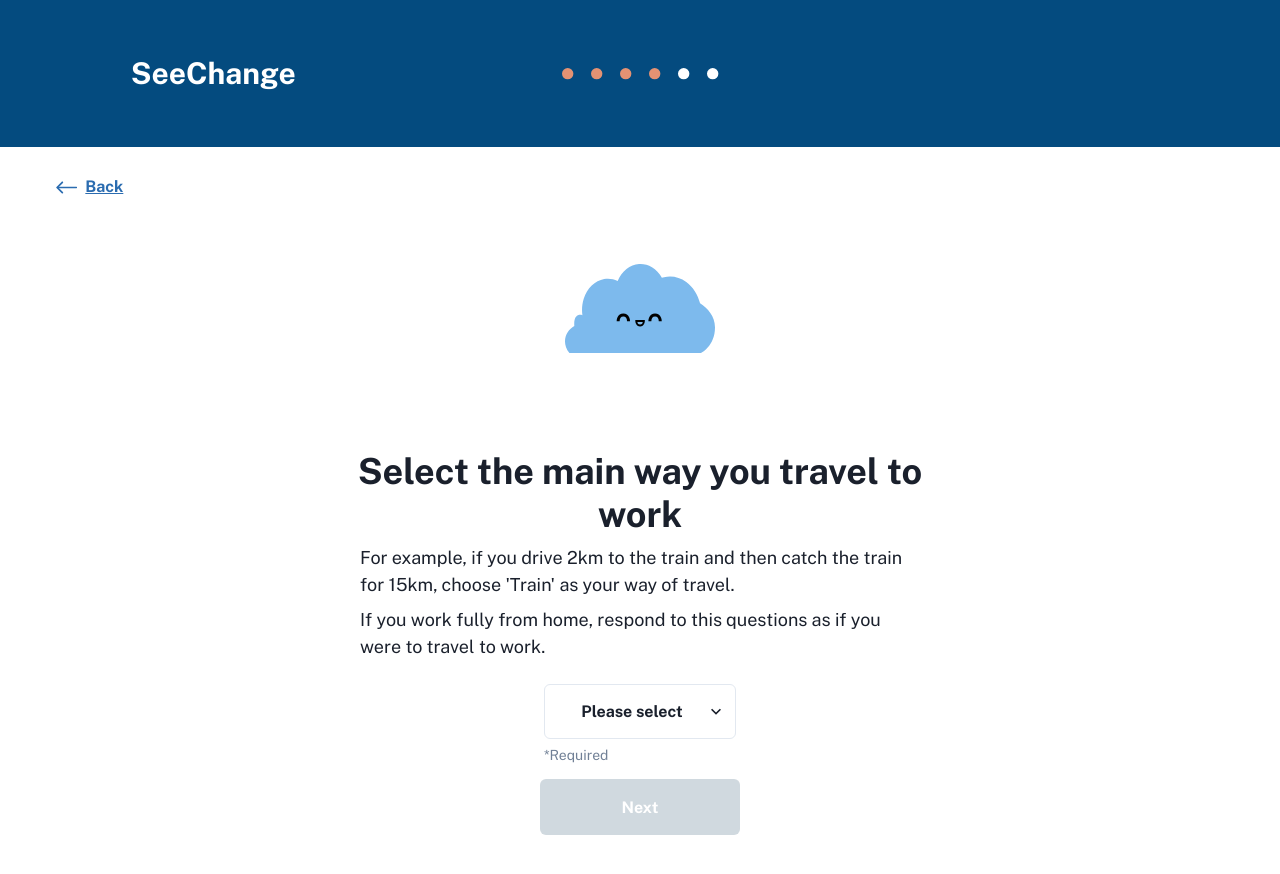
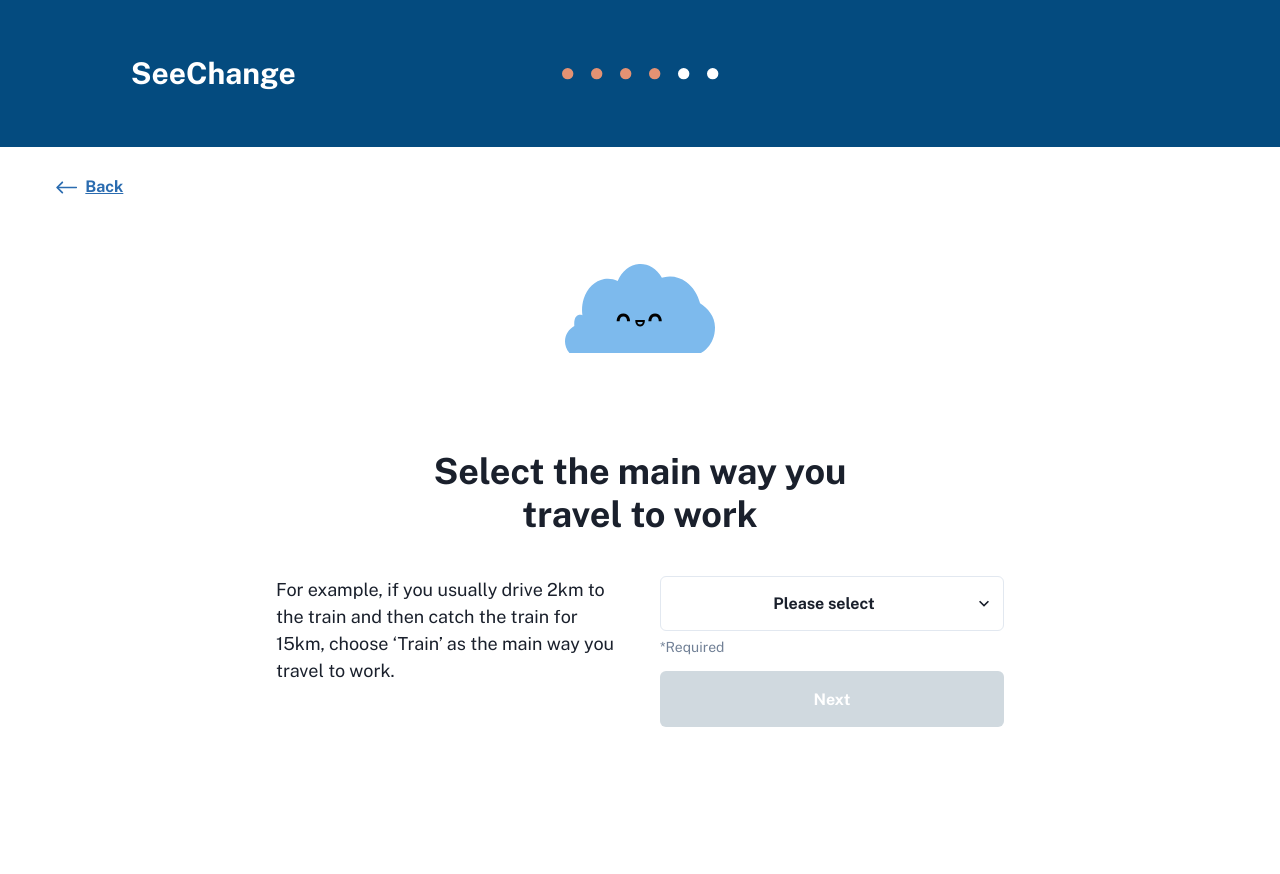
Before and after one commit to CodeforAustralia/council-emissions-calculator, a Next.js app: page /form/Question4 in a window 1280 px wide. Shown: the top 874 px of the page. After the commit the page ends 844 px from the top, so only its background shows below. Built offline with nearby package versions, Linux system fonts and the light colour scheme.

Commit message:
question4 layout tweaks

```diff
--- a/components/Layout/Layout.jsx
+++ b/components/Layout/Layout.jsx
@@ -5,7 +5,7 @@ import { useRouter } from 'next/router';
 const titleBarHeightDesk = "147px";
 const titleBarHeightMob = "95px";
 
-export default function Layout({ children, Progress, isText }) {
+export default function Layout({ children, Progress, isText, maxContainerWidth }) {
   return (
     <>
       <Head>
@@ -21,7 +21,7 @@ export default function Layout({ children, Progress, isText }) {
           isText={isText}
           Progress={Progress}
         />
-        <Content>
+        <Content maxContainerWidth={maxContainerWidth}>
           { children }
         </Content>
       </Flex>
@@ -59,10 +59,10 @@ export function Header({ isText, Progress }) {
   )
 }
 
-export function Content({ children }) {
+export function Content({ children, maxContainerWidth }) {
   return (
     <Flex alignItems="start" minHeight={[`calc(100vh - ${titleBarHeightMob})`, `calc(100vh - ${titleBarHeightDesk})`] } pos="relative" py={5}>
-      <Container centerContent maxW="container.sm" px={5} py={["65px", "97px"]}>
+      <Container centerContent maxW={maxContainerWidth || "container.sm"} px={5} py={["65px", "97px"]}>
         {children}
       </Container>
     </Flex>
--- a/pages/form/Question4.jsx
+++ b/pages/form/Question4.jsx
@@ -6,6 +6,7 @@ import {
   Heading,
   Select,
   Text,
+  Flex,
 } from "@chakra-ui/react";
 import { modesOfTransport } from "../../utils/constants";
 import Layout from "../../components/Layout/Layout";
@@ -28,37 +29,32 @@ export default function Question4() {
     setAnswers((prev) => ({ ...prev, mainTransportMode: selectedMode }));
 
   return (
-    <Layout isText={true} Progress={Q4Progress}>
+    <Layout isText={true} Progress={Q4Progress} maxContainerWidth="container.md">
       <Box pos="absolute" top={["2", "5"]} left={["2", "10"]}>
         <BackButton href="/form/Question3" onClick={saveAnswers} />
       </Box>
       <Q4Cloud />
 
-      <Heading>
+      <Heading width={["100%", "60%"]}>
         Select the main way you travel to work
       </Heading>
 
-      <Box fontSize="18px" mr="10px" textAlign="left">
-        <Text my={2} maxWidth={"550px"}>
-          For example, if you drive 2km to the train and then catch the train
-          for 15km, choose &apos;Train&apos; as your way of travel.
-        </Text>
-        <Text my={2} maxWidth={"550px"}>
-          If you work fully from home, respond to this questions as if you
-          were to travel to work.
+      <Flex mt={5} flexDirection={["column", "row"]}>
+        <Box flex={1} mt={5}>
+          <Text fontSize="18px" textAlign={["center", "left"]}>
+            For example, if you usually drive 2km to the train and then catch the train for 15km, choose ‘Train’ as the main way you travel to work.
           </Text>
         </Box>
 
-      <Box>
-        <FormControl mt="4" isRequired>
+        <Flex flex={1} flexDirection="column" ms={[0, 10]} mt={[10, 5]}>
+          <FormControl isRequired>
             <Select
-            maxWidth={"330px"}
               textAlign="center"
-            h="55px"
               fontWeight="bold"
               onChange={(e) => setSelectedMode(e.target.value)}
               placeholder="Please select"
               border=".2px solid #044B7F"
+              height="55px"
             >
               {modesOfTransport.map((mode) => (
                 <option
@@ -75,14 +71,16 @@ export default function Question4() {
               *Required
             </FormHelperText>
           </FormControl>
-      </Box>
 
           <ContinueButton
             disabled={!selectedMode}
             href="/form/Question5"
             onClick={saveAnswers}
             topMargin={4}
+            width="100%"
           />
+        </Flex>
+      </Flex>
     </Layout>
   );
 }
```
Lines whose indentation alone changed are shown as unchanged.
